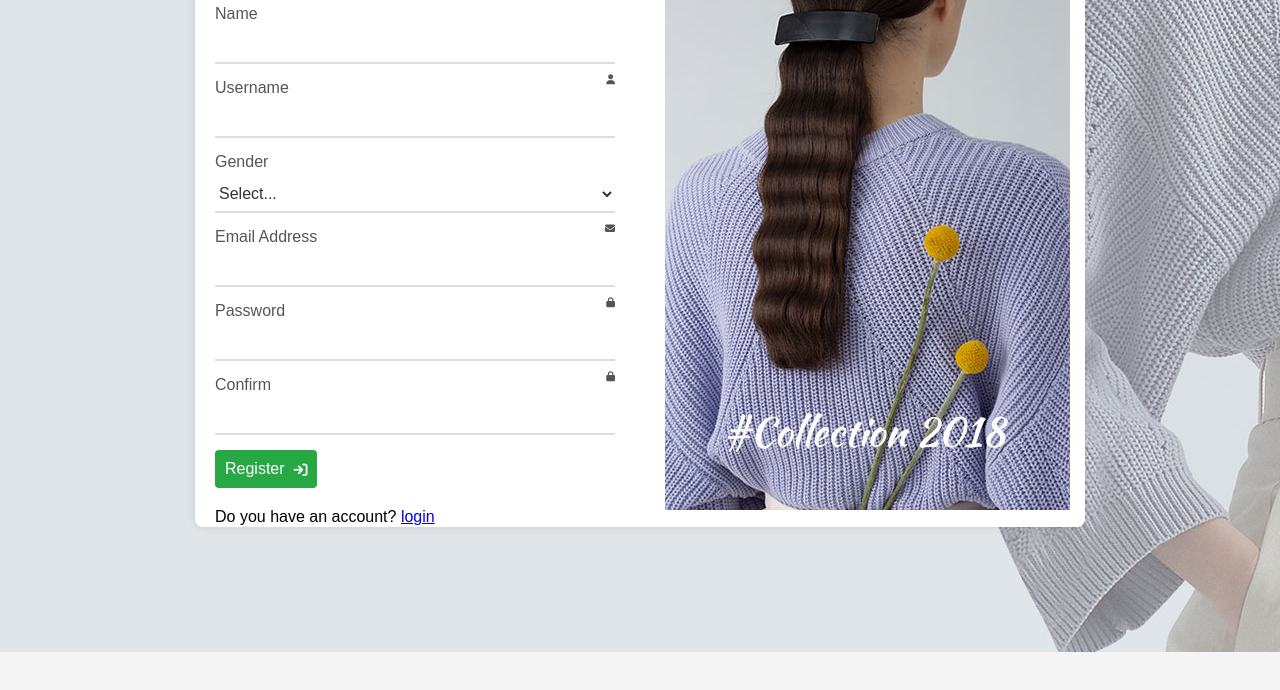
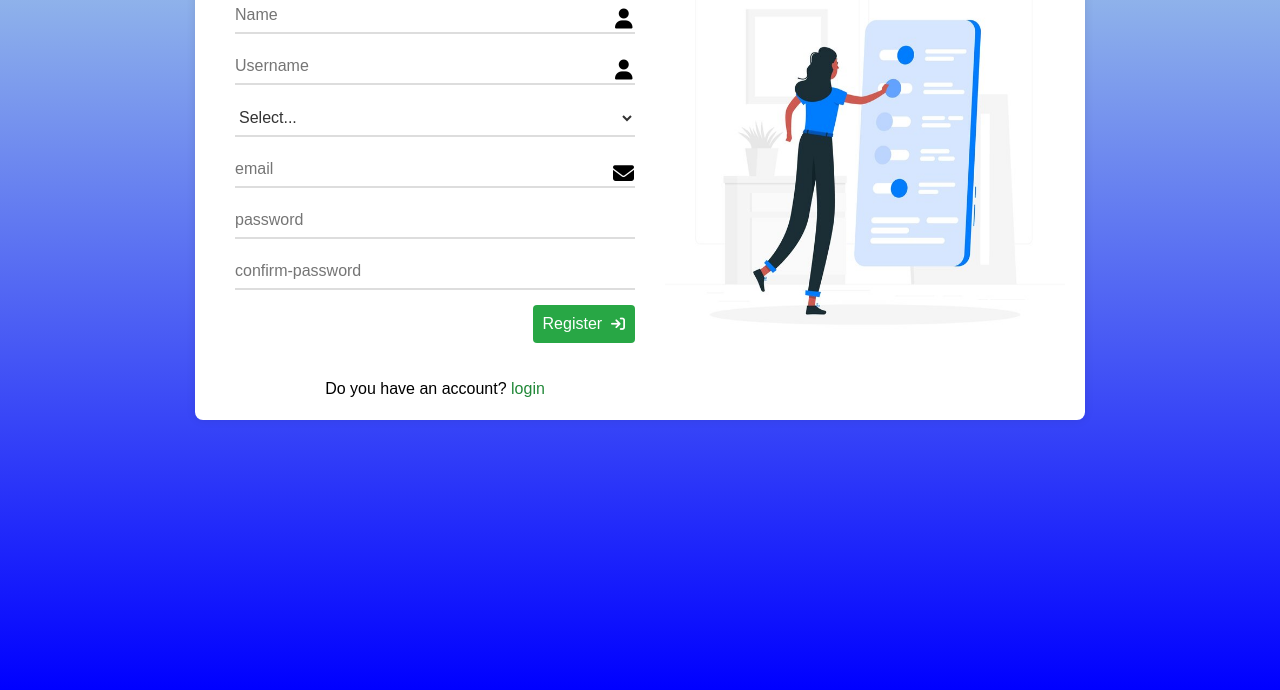
Before and after one commit to asma-anjum2/1st-project, a plain HTML site: page index.html in a window 1280 px wide. Shown: the part 148-838 px from the top of the page. Before the commit the page ends 800 px from the top, so only its background shows below. Drawn offline with Linux system fonts and the light colour scheme.

Commit message:
Project 1 commit

```diff
--- a/index.html
+++ b/index.html
@@ -7,122 +7,33 @@
     <title>Registration Form</title>
     <link rel="stylesheet" href="styles.css">
     <link rel="stylesheet" href="https://cdnjs.cloudflare.com/ajax/libs/font-awesome/6.6.0/css/all.min.css">
-</head>
     <style>
-    body {
-        font-family: Arial, sans-serif;
-        background-color: #f5f5f5;
-        display: flex;
-        justify-content: space-evenly;
-        align-items: center;
-        height: 90vh;
-        margin: 0;
-        background-image: url('bg-registration-form-1.jpg');
-    }
-
-    .container {
-        background-color: #ffffff;
+        .registration-form{
             padding: 20px;
-        border-radius: 8px;
-        box-shadow: 0 0 10px rgba(0, 0, 0, 0.1);
-        width: 850px;
-        height: 550px;
-        margin-top: 40px;
-        position: relative;
-
-    }
-
-
-
-    .registration-form h2 {
-        margin-bottom: 20px;
-        text-align: center;
-        color: #333;
-    }
-
-    .form-group {
-        margin-bottom: 15px;
-    }
-
-    .form-group label {
-        display: block;
-        margin-bottom: 5px;
-        color: #555;
-    }
-
-    .underline {
-        width: 100%;
-        padding: 8px 0;
-        border: none;
-        border-bottom: 2px solid #ddd;
-        background: transparent;
-        outline: none;
-        font-size: 16px;
-        color: #333;
-    }
-
-    i {
-        float: right;
-    }
-
-    .registration-form {
-        width: 400px;
-    }
-
-    .underline:focus {
-        border-bottom-color: #007bff;
-    }
-
-    button {
-        background-color: #28a745;
-        color: #fff;
-        border: none;
-        padding: 10px;
-        border-radius: 4px;
-        cursor: pointer;
-        font-size: 16px;
-        display: flex;
-        align-items: center;
-        justify-content: center;
-        position: relative;
-        transition: background-color 0.3s ease;
-    }
-
-    button .arrow {
-        margin-left: 10px;
-        font-size: 18px;
-    }
-
-    button:hover {
-        background-color: #218838;
-    }
-
-    .image {
-        float: right;
-        position: absolute;
-        top: 43px;
-        right: 15px;
         }
     </style>
+</head>
 
 <body>
-    <section>
-        <div class="container">
+    <section class="container">
+
         <form class="registration-form">
             <h2>Registration Form</h2>
             <div class="form-group">
-                    <label for="name">Name</label>
-                    <input type="text" id="name" name="name" class="underline" required>
+                <!-- <label for="name">Name</label> -->
+                <input type="text" id="name" name="name" class="underline" placeholder="Name" required>
+                <i class="fa-solid fa-user fa-lg"></i>
             </div>
             <div class="form-group">
-                    <label for="username">Username <i class="fa-solid fa-user fa-2xs"></i></label>
-                    <input type="text" id="username" name="username" class="underline" required>
+                <!-- <label for="username">Username <i class="fa-solid fa-user fa-2xs"></i></label> -->
+                <input type="text" id="username" name="username" class="underline" placeholder="Username" required>
+                <i class="fa-solid fa-user fa-lg"></i>
 
                 <!-- <input type="text" placeholder="Username"  class="form-control"> -->
             </div>
             <div class="form-group">
-                    <label for="gender">Gender</label>
-                    <select id="gender" name="gender" class="underline" required>
+                <!-- <label for="gender">Gender</label> -->
+                <select id="gender" name="gender" class="underline" placeholder="gender" required>
                     <option value="">Select...</option>
                     <option value="male">Male</option>
                     <option value="female">Female</option>
@@ -130,16 +41,19 @@
                 </select>
             </div>
             <div class="form-group">
-                    <label for="email">Email Address<i class="fa-solid fa-envelope fa-2xs"></i> </label>
-                    <input type="email" id="email" name="email" class="underline" required>
+                <!-- <label for="email">Email Address<i class="fa-solid fa-envelope fa-2xs"></i> </label> -->
+                <input type="email" id="email" name="email" class="underline" placeholder="email" required>
+                <i class="fa-solid fa-envelope"></i>
+
             </div>
             <div class="form-group">
-                    <label for="password">Password <i class="fa-solid fa-lock fa-2xs"></i></label>
-                    <input type="password" id="password" name="password" class="underline" required>
+                <!-- <label for="password">Password <i class="fa-solid fa-lock fa-2xs"></i></label> -->
+                <input type="password" id="password" name="password" class="underline" placeholder="password" required>
             </div>
             <div class="form-group">
-                    <label for="confirm-password">Confirm <i class="fa-solid fa-lock fa-2xs"></i></label>
-                    <input type="password" id="confirm-password" name="confirm-password" class="underline" required>
+                <!-- <label for="confirm-password">Confirm <i class="fa-solid fa-lock fa-2xs"></i></label> -->
+                <input type="password" id="confirm-password" name="confirm-password" class="underline"
+                    placeholder="confirm-password" required>
             </div>
             <button type="submit">Register &nbsp;<i class="fa-solid fa-arrow-right-to-bracket fa-sm"></i></button>
             <div class="form-link">
@@ -147,9 +61,9 @@
             </div>
         </form>
         <div class="image">
-                <img src="/img1.jpg" alt="">
+                <img src="image2.jpg" alt="" srcset="" >
         </div>
-        </div>
+
 
     </section>
 </body>
--- a/styles.css
+++ b/styles.css
@@ -1,17 +1,14 @@
 * {
     margin: 0;
     padding: 0;
+    font-family: Arial, sans-serif;
 }
 
 body {
-    font-family: Arial, sans-serif;
     background-color: #f5f5f5;
-    display: flex;
-    justify-content: space-evenly;
-    align-items: center;
-    height: 90vh;
-    margin: 0;
-    background-image: url('bg-registration-form-1.jpg');
+    height: 100vh;
+    margin: auto;
+    background: linear-gradient(lightblue,blue);
 }
 
 .container {
@@ -20,9 +17,9 @@ body {
     border-radius: 8px;
     box-shadow: 0 0 10px rgba(0, 0, 0, 0.1);
     width: 850px;
-    height: 550px;
-    margin-top: 40px;
-    position: relative;
+    height: 490px;
+    margin: auto;
+    margin-top: 3%;
 
 }
 
@@ -30,14 +27,16 @@ body {
     margin-bottom: 20px;
     text-align: center;
     color: #333;
+    margin: 20px;
 }
 
 .form-group {
     margin-bottom: 15px;
+    position: relative;
 }
 
 .form-link {
-    padding-top: 20px;
+    padding-top: 50px;
 }
 
 .form-group label {
@@ -58,17 +57,29 @@ body {
 }
 
 i {
-    float: right;
+     float: right;
 }
 
 .registration-form {
     width: 400px;
+    display: inline-block;
+    position: relative;
 }
 
 .underline:focus {
     border-bottom-color: #007bff;
 }
-
+i.fa-solid.fa-user.fa-lg {
+    position: absolute;
+    top: 1em;
+    left: 19em;
+}
+i.fa-solid.fa-envelope {
+    position: absolute;
+    font-size: 21px;
+    left: 18em;
+    top: 0.5em;
+}
 button {
     background-color: #28a745;
     color: #fff;
@@ -77,25 +88,36 @@ button {
     border-radius: 4px;
     cursor: pointer;
     font-size: 16px;
-    display: flex;
-    align-items: center;
-    justify-content: center;
-    position: relative;
+
+     position: relative;
     transition: background-color 0.3s ease;
+    float: right;
 }
 
-button .arrow {
-    margin-left: 10px;
+button i {
+  margin-top: 8px;
     font-size: 18px;
 }
 
 button:hover {
     background-color: #218838;
+
+}
+  .image{
+    float:right;
+    margin-top: 30px;
 }
 
-.image {
-    float: right;
-    position: absolute;
-    top: 43px;
-    right: 15px;
+.image img{
+    height:450px;
+    width:400px;
 }
+.form-link{
+    margin-top: 40px;
+    text-align: center;
+}
+.form-link a{
+    text-decoration: none;
+    color: #218838;
+
+}
```
Also changed, not shown: login.html (+25 -101 lines), image2.jpg (added). Lines whose indentation alone changed are shown as unchanged.
